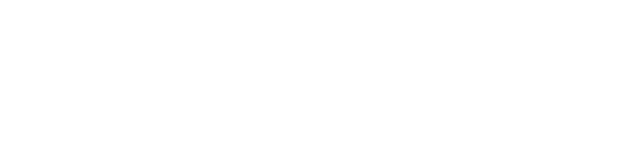
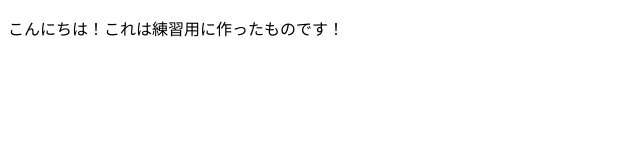
Before and after one commit to aaarion/001, a plain HTML site: page index.html in a window 1280 px wide. Shown: the whole page, without its empty margins (0-640 px from the left). Drawn offline with Linux system fonts and the light colour scheme.

Commit message:
Change html

```diff
--- a/index.html
+++ b/index.html
@@ -7,6 +7,6 @@
     <title>Document</title>
 </head>
 <body>
-
+    <p>こんにちは！これは練習用に作ったものです！</p>
 </body>
 </html>
```
